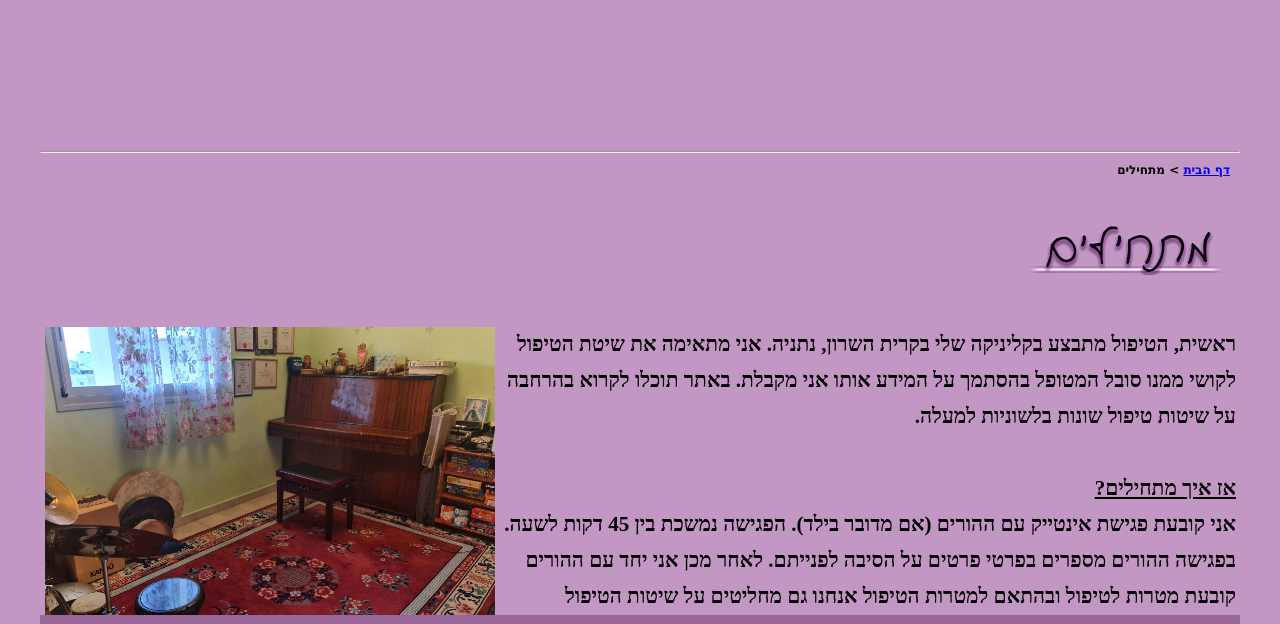
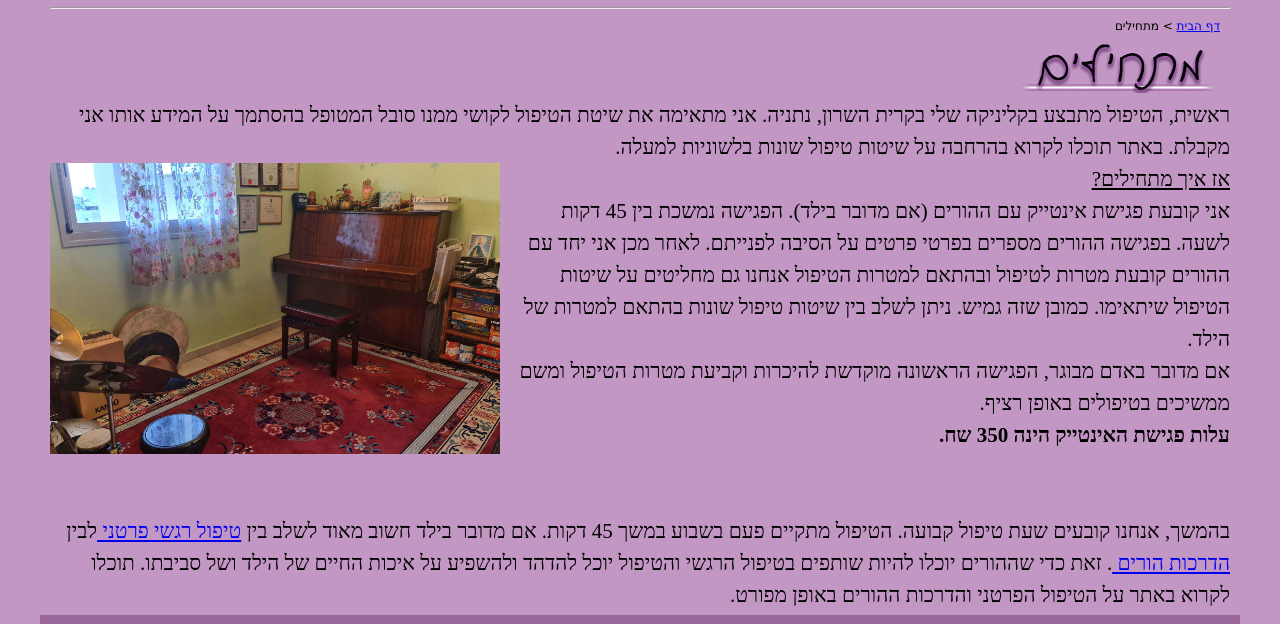
Before and after one commit to ilavva/RayaBlankyVoronovSite, a plain HTML site: page pages/start.html in a window 1280 px wide. Shown: the part 136-760 px from the top of the page. Drawn offline with Linux system fonts and the light colour scheme; files whose address does not match are found by name.

Commit message:
start.html page

```diff
--- a/css/inner_page24.css
+++ b/css/inner_page24.css
@@ -1,36 +1,58 @@
+
 /*  ************General****** */
-
-
-div#content {
-/* width: 1200px; */
-padding-top: 130px;
-position: bottom;
-}
 
 img.basic {
 	margin: 1px;
-	width: 450px;
+	max-width: 450px;
+	width:80%;
 }
 
-
-/*--------Mathilim----------*/
-div#content_start {
-width: 1200px;
-height: 1000px;
-padding-top: 130px;
-font-size: 21px;
+img.floatLeft {
+	float: left;
+	margin: auto;
+	width: 100%;
+	display: inline;
+	margin-right: 10px;
 }
 
+/*--------Mathilim--- start.html -------*/
+#content_start {
+	max-width: 1200px;
+	min-height: 1500px;
+	width:100%;
+	padding-top: 20px;
+	padding: 10px;
+	font-size: 21px;
+	font-weight: normal;
+	height :100%;
+	    /* make content visible with the
+    absolute position of footer*/
+    margin-bottom: 200px;
+}
+@media screen and (max-width: 500px){
 
+	#content_start {
+		min-height: 1600px;
+		height :100%;
+	}
+}
+
+article {
+	direction: rtl;
+	text-align: right;
+	line-height: 36px;
+}
 /*  ************about****** */
 
 div#content_about {
-width: 1200px;
-height: 1500px;
-padding-top: 130px;
-font-size: 21px;
+	max-width: 1200px;
+	height: 4000px;
+	padding-top: 130px;
+	font-size: 21px;
 }
-
+#content_about * {
+	border: yellow 1px dashed;
+}
 img.about1 {
 	margin: 1px;
 	width: 500px;
@@ -41,15 +63,21 @@ img.about2 {
 	float: left;
 	text-align: right;
 }
+
 .tableData{
 	float: right;
 	color: #000000;
-     font-family: David;
+    font-family: David;
 	font-size: 21px;
-     height: 16px;
-     text-align: right;
+    height: 16px;
+    text-align: right;
 	line-height: 32px;
 	vertical-align: top;
+}
+.tableData h3 {
+	font-size: 21px;
+	font-weight: normal;
+	text-decoration: underline;
 }
 /*  ************Tipulim Partaniim****** */
 div#content_partani {
--- a/pages/start.html
+++ b/pages/start.html
@@ -20,53 +20,38 @@
 			</div>
 	</div>
 	<div id="content_start">
-		<br>
 		<hr>
 		<div class="breadcrumbs" dir="rtl">
 				<a href="../index.html">דף הבית</a> > מתחילים
 		</div>
 
-		<table border=0 dir="rtl" align="right" class="tableData" style="line-height: 36px;">
-			<tr>
-				<td colspan=2>
-					<br>
-					<img src="../img/title_start.jpg" >
-					<br><br>
-				</td>
-			</tr>
+		<article class="tableData">
+			<h2><img src="../img/title_start.jpg" alt="מתחילים"></h2>
 
-			<tr>
-				<td colspan=2>
-						<table>
-							<tr>
-								<td>
+			<p>
 ראשית, הטיפול מתבצע בקליניקה שלי בקרית השרון, נתניה. אני מתאימה את שיטת הטיפול לקושי ממנו סובל המטופל בהסתמך על המידע אותו אני מקבלת. באתר תוכלו לקרוא בהרחבה על שיטות טיפול שונות בלשוניות למעלה.
+<br></p>
+<img src="../img/mathilim.jpg" class="basic floatLeft" alt="מתחילים">
+<h3>אז איך מתחילים?</h3><p>
+אני קובעת פגישת אינטייק עם ההורים (אם מדובר בילד). הפגישה נמשכת בין 45 דקות לשעה. בפגישה ההורים מספרים בפרטי פרטים על הסיבה לפנייתם. לאחר מכן אני יחד עם ההורים קובעת מטרות לטיפול ובהתאם למטרות הטיפול אנחנו גם מחליטים על שיטות הטיפול שיתאימו. כמובן שזה גמיש. ניתן לשלב בין שיטות טיפול שונות בהתאם למטרות של הילד.<br>
+
+
+
+אם מדובר באדם מבוגר, הפגישה הראשונה מוקדשת להיכרות וקביעת מטרות הטיפול ומשם ממשיכים בטיפולים באופן רציף. <br/>
+<b>עלות פגישת האינטייק הינה 350 שח. </b></p>
 <br><br>
-<u>אז איך מתחילים?</u><br>
-אני קובעת פגישת אינטייק עם ההורים (אם מדובר בילד). הפגישה נמשכת בין 45 דקות לשעה. בפגישה ההורים מספרים בפרטי פרטים על הסיבה לפנייתם. לאחר מכן אני יחד עם ההורים קובעת מטרות לטיפול ובהתאם למטרות הטיפול אנחנו גם מחליטים על שיטות הטיפול שיתאימו. כמובן שזה גמיש. ניתן לשלב בין שיטות טיפול שונות בהתאם למטרות של הילד.<br>
-								</td>
-								<td style="vertical-align:top"><img src="../img/mathilim.jpg" class="basic"></td>
-							</tr>
-						</table>
-				</td>
-			</tr>
-			<tr>
-				<td colspan=2>
-אם מדובר באדם מבוגר, הפגישה הראשונה מוקדשת להיכרות וקביעת מטרות הטיפול ומשם ממשיכים בטיפולים באופן רציף. <br/>
-<b>עלות פגישת האינטייק הינה 350 שח. </b>
-<br><br>
+<p>
 בהמשך, אנחנו קובעים שעת טיפול קבועה. הטיפול מתקיים פעם בשבוע במשך 45 דקות. אם מדובר בילד חשוב מאוד לשלב בין
 <a href="tipul_partani.html">טיפול רגשי פרטני </a>
 לבין
 <a href="parents.html">הדרכות הורים </a>
 . זאת כדי שההורים יוכלו להיות שותפים בטיפול הרגשי והטיפול יוכל להדהד ולהשפיע  על איכות החיים של הילד ושל סביבתו. תוכלו לקרוא באתר על הטיפול הפרטני והדרכות ההורים באופן מפורט.
 <br>
-<br>
-<u>מתי מסיימים?</u><br>
+</p>
+<h3>מתי מסיימים?</h3><p>
 טיפול רגשי הינו תהליך וכל אחד עובר אותו בקצב שלו. לכן משך הטיפול הרגשי הוא אינדיווידואלי. כאשר המטופל מרגיש שהוא השיג את התוצאות הרצויות, ניתן לסיים את הטיפול. לעתים, המטופל חוזר לטיפול קצר בתקופות מעבר בחייו כדי לקבל תמיכה רגשית, למנוע הישנות או לעשות לנושאים מסוימים fine tuning.
-				</td>
-			</tr>
-		</table>
+			</p>
+		</article>
 
 	</div>
 
```
